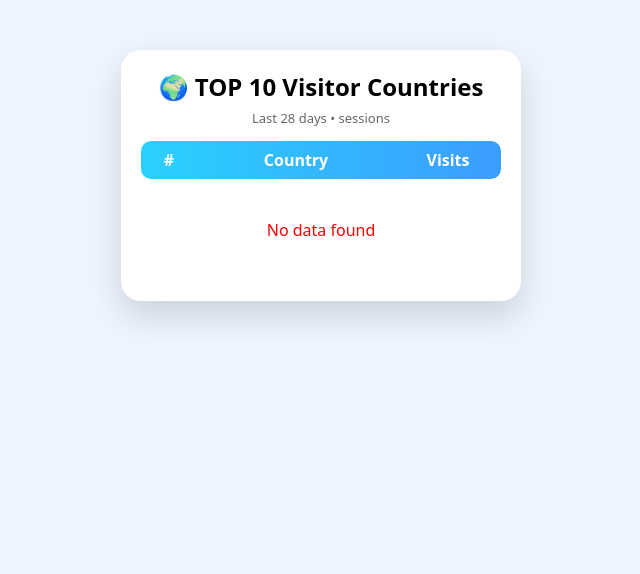
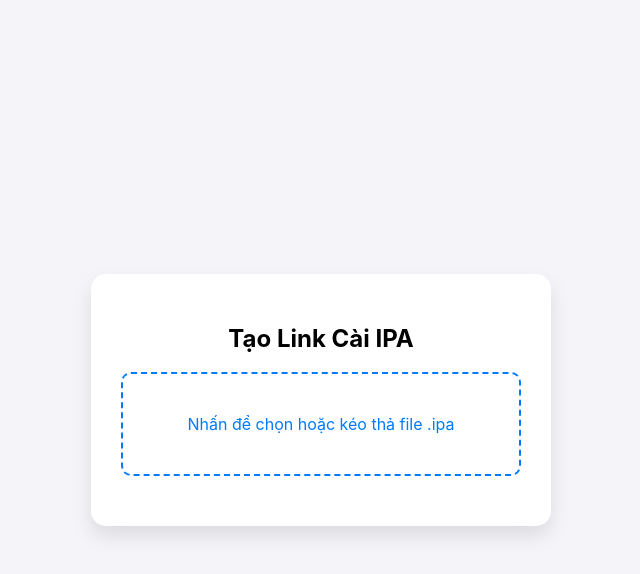
Before and after one commit to dns-khoindvn/top-country-stats, a website: page index.html in a window 1280 px wide. Shown: the whole page, without its empty margins (319-959 px from the left). Drawn offline with Linux system fonts and the light colour scheme.

Commit message:
Update index.html

```diff
--- a/index.html
+++ b/index.html
@@ -1,149 +1,58 @@
 <!DOCTYPE html>
-<html lang="en">
+<html lang="vi">
 <head>
-<meta charset="UTF-8" />
-<meta name="viewport" content="width=device-width, initial-scale=1.0"/>
-<title>Top 10 Visitor Countries</title>
-
+    <meta charset="UTF-8">
+    <title>IPA Uploader</title>
+    <script src="https://unpkg.com/app-info-parser@1.1.4/dist/app-info-parser.js"></script>
     <style>
-body{
-  margin:0;
-  font-family: system-ui, Arial, sans-serif;
-  background:#eef5ff;
-  display:flex;
-  justify-content:center;
-  padding-top:50px;
-}
-
-.card{
-  background:white;
-  width:360px;
-  border-radius:20px;
-  padding:20px;
-  box-shadow:0 15px 35px rgba(0,0,0,.15);
-}
-
-h1{
-  text-align:center;
-  font-size:24px;
-  margin:0;
-}
-
-.meta{
-  text-align:center;
-  color:#666;
-  font-size:13px;
-  margin:6px 0 14px;
-}
-
-.header{
-  display:flex;
-  background:linear-gradient(90deg,#2ad1ff,#3b9dff);
-  color:white;
-  border-radius:10px;
-  overflow:hidden;
-  font-weight:600;
-}
-
-.header div{
-  padding:8px;
-  text-align:center;
-}
-
-.header .rank{width:40px}
-.header .country{flex:1}
-.header .visits{width:90px}
-
-.row{
-  display:flex;
-  border-bottom:1px solid #eee;
-  padding:7px 0;
-}
-
-.row:last-child{border:none}
-
-.row div{
-  text-align:center;
-}
-
-.row .rank{width:40px}
-.row .country{flex:1}
-.row .visits{width:90px;font-weight:600}
-
-.loading{
-  text-align:center;
-  padding:20px;
-  color:#777;
-}
-
-.error{
-  color:red;
-  text-align:center;
-  padding:20px;
-}
+        body { font-family: -apple-system, sans-serif; display: flex; flex-direction: column; align-items: center; justify-content: center; height: 100vh; margin: 0; background: #f4f4f9; }
+        .card { background: white; padding: 30px; border-radius: 15px; box-shadow: 0 10px 20px rgba(0,0,0,0.1); text-align: center; width: 90%; max-width: 400px; }
+        #drop-zone { border: 2px dashed #007aff; padding: 40px; border-radius: 10px; cursor: pointer; color: #007aff; margin-bottom: 20px; }
+        .btn { background: #007aff; color: white; padding: 12px 25px; border-radius: 8px; text-decoration: none; display: inline-block; margin-top: 20px; }
     </style>
 </head>
-
 <body>
-
     <div class="card">
-  <h1>🌍 TOP 10 Visitor Countries</h1>
-  <div class="meta">Last 28 days • sessions</div>
-
-  <div class="header">
-    <div class="rank">#</div>
-    <div class="country">Country</div>
-    <div class="visits">Visits</div>
-  </div>
-
-  <div id="list" class="loading">Loading data...</div>
+        <h2>Tạo Link Cài IPA</h2>
+        <div id="drop-zone">Nhấn để chọn hoặc kéo thả file .ipa</div>
+        <input type="file" id="file-input" style="display:none" accept=".ipa">
+        <div id="status"></div>
     </div>
 
     <script>
-const DATA_URL = "/top-country-stats/public/data/top-countries.json";
+        // QUAN TRỌNG: Thay link này bằng link Worker của bạn
+        const WORKER_URL = "https://ipa-manager.YOURSUBDOMAIN.workers.dev/upload";
 
-async function loadData(){
-  try{
-    const res = await fetch(DATA_URL);
-    if(!res.ok) throw new Error("Fetch failed");
+        const dropZone = document.getElementById('drop-zone');
+        const fileInput = document.getElementById('file-input');
+        const status = document.getElementById('status');
 
+        dropZone.onclick = () => fileInput.click();
+
+        fileInput.onchange = async (e) => {
+            const file = e.target.files[0];
+            if (!file) return;
+
+            status.innerText = "Đang đọc thông tin IPA...";
+            try {
+                const parser = new AppInfoParser(file);
+                const info = await parser.parse();
+
+                status.innerText = "Đang tải lên Cloudflare...";
+                const formData = new FormData();
+                formData.append('file', file);
+                formData.append('bundleId', info.CFBundleIdentifier);
+                formData.append('appName', info.CFBundleDisplayName || info.CFBundleName);
+                formData.append('version', info.CFBundleShortVersionString);
+
+                const res = await fetch(WORKER_URL, { method: 'POST', body: formData });
                 const data = await res.json();
 
-    // support both formats
-    const rows = Array.isArray(data) ? data : (data.rows || []);
-
-    if(!rows.length){
-      document.getElementById("list").innerHTML =
-        "<div class='error'>No data found</div>";
-      return;
+                status.innerHTML = `<p>Xong! Nhấn nút dưới để cài:</p><a class="btn" href="${data.link}">Cài đặt ngay</a>`;
+            } catch (err) {
+                status.innerText = "Lỗi: " + err.message;
             }
-
-    let html = "";
-
-    rows.slice(0,10).forEach((item,i)=>{
-      const country = item.country || item.name || "Unknown";
-      const visits = item.visits || item.value || 0;
-
-      html += `
-        <div class="row">
-          <div class="rank">${i+1}</div>
-          <div class="country">${country}</div>
-          <div class="visits">${visits}</div>
-        </div>
-      `;
-    });
-
-    document.getElementById("list").innerHTML = html;
-
-  }catch(err){
-    document.getElementById("list").innerHTML =
-      "<div class='error'>Failed to load GA4 data</div>";
-    console.error(err);
-  }
-}
-
-loadData();
+        };
     </script>
-
 </body>
 </html>
```
Lines whose indentation alone changed are shown as unchanged.
